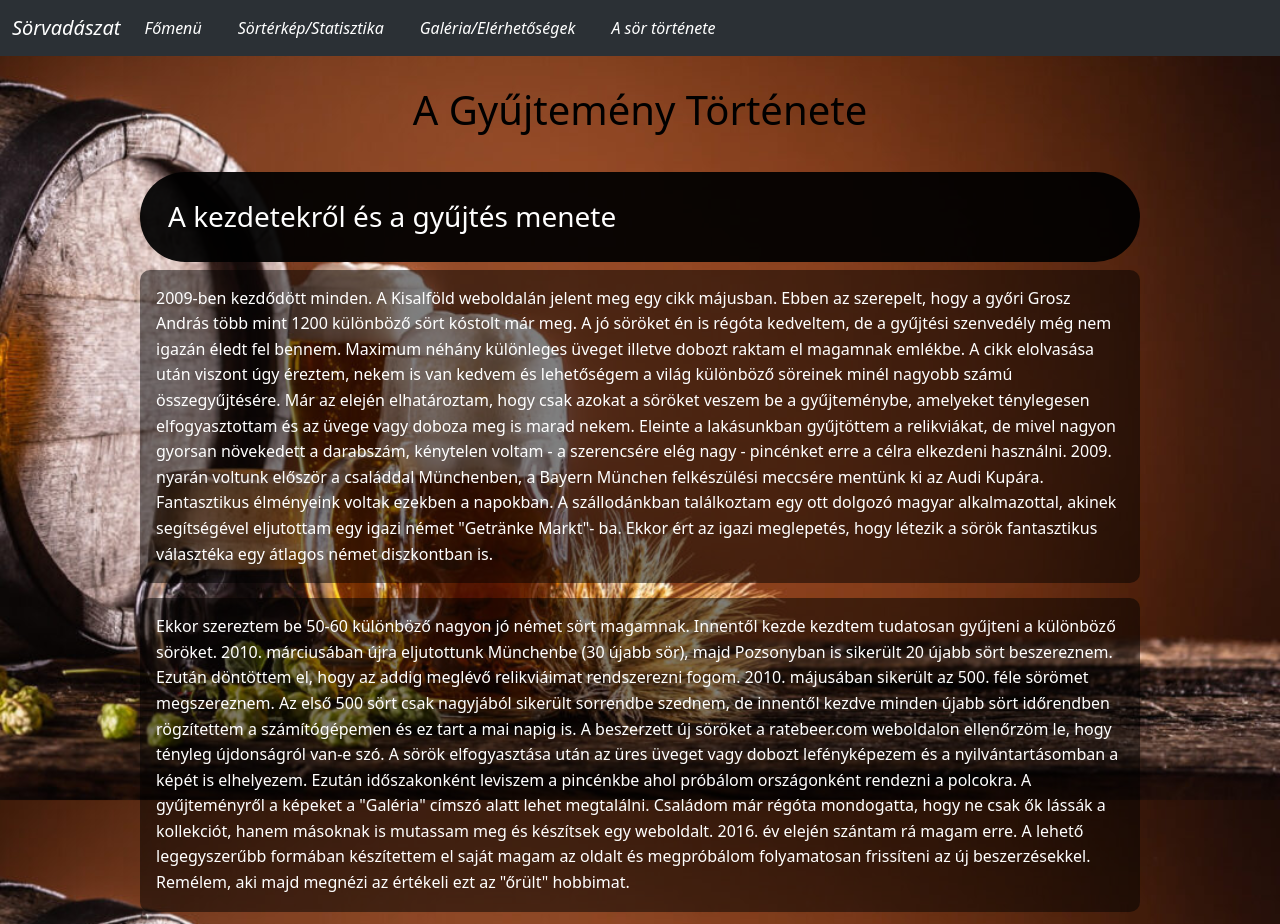
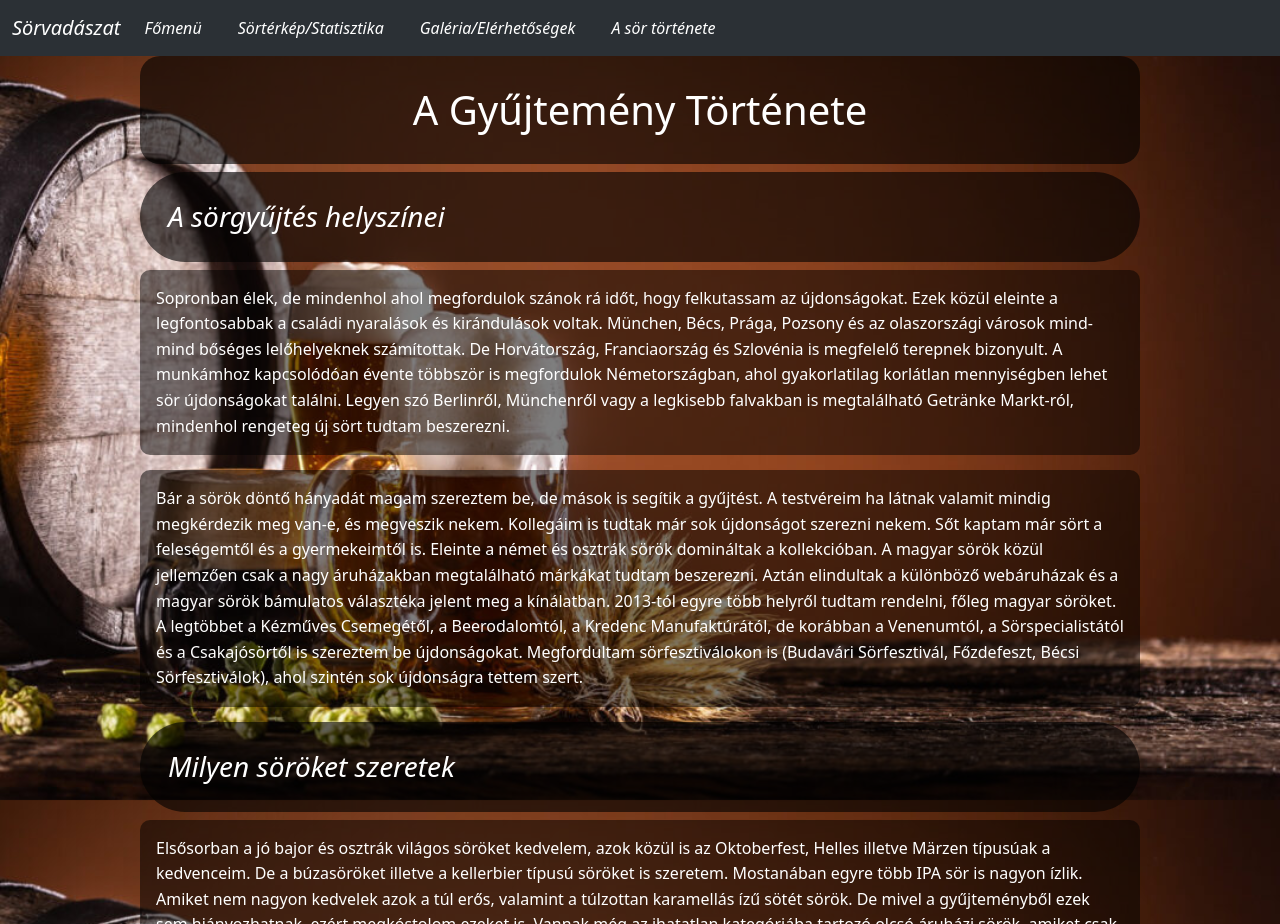
Before and after one commit to M-geri/ProjektmunkaWeboldal, a plain HTML site: page tortenet.html in a window 1280 px wide. Shown: the top 924 px of the page. Drawn offline with nearby package versions, Linux system fonts and the light colour scheme.

Commit message:
Project done

```diff
--- a/sortatterkep.css
+++ b/sortatterkep.css
@@ -1,3 +1,7 @@
+*{
+    color: white;
+}
+
  body {
             font-family: 'Arial', sans-serif;
             margin: 0;
@@ -42,6 +46,7 @@
             margin-top: 20px;
             border-radius: 8px;
             overflow: hidden;
+            color: white;
         }
 
         th, td {
--- a/style.css
+++ b/style.css
@@ -2,9 +2,11 @@
         color: white;
 }
 body{
-    background-image: url(images/Kezdő\ lap\ kep.jpg) ;
+    background-image: url(images/Kezdő\ lap\ kep.jpg);
     background-repeat: no-repeat;
+    background-attachment: fixed;
     background-size: cover;
+    background-position: center center;
 
 }
 h1{
@@ -13,6 +15,7 @@ h1{
     text-align: center;
     background-color: rgba(33, 37, 41, 0.5);
     height: 100px;
+    border-radius: 20px;
 
 }
 .logo{
@@ -21,18 +24,28 @@ h1{
 #karkep{
     height: 200px;
     width: 286px;
+    border-radius: 20px;
 }
 #kartya{
     height: 540px;
+    border-radius: 20px;
 }
 p{
     background-color: rgba(33, 37, 41, 0.5);
     padding: 10px;
+    border-radius: 20px;
 }
 h3{
     background-color: rgba(33, 37, 41, 0.5);
+    padding: 10px;
+    border-radius: 20px;
 }
 #meret{
     width: 350px;
     height: 300px;
 }
+.kapcs{
+    font-weight: bold;
+    background-color: rgba(33, 37, 41, 0.7);
+    font-size: 20px;
+}
--- a/tortenet.css
+++ b/tortenet.css
@@ -22,7 +22,7 @@ body {
 
 a {
     text-decoration: none;
-    color: #ffffff;
+    color: white;
 }
 
 
@@ -65,7 +65,7 @@ section {
 
 section h1 {
 
-    color: #000000;
+    color: white;
 }
 
 section p {
@@ -149,13 +149,17 @@ p {
 }
 h3,h2{
     padding: 1em;
-    background-color: rgba(0, 0, 0, 0.932);
+    background-color: rgba(0, 0, 0, 0.61);
     border-radius: 50px;
     line-height: 1.6;
+    font-style: italic;
 
 }
 h1{
     text-align: center;
     padding: 30px;
+    background-color: rgba(0, 0, 0, 0.61);
+    border-radius: 20px;
 
+    color: white;
 }
--- a/tortenet.html
+++ b/tortenet.html
@@ -46,39 +46,6 @@
         <section id="tortenet">
             <div class="container">
                 <h1>A Gyűjtemény Története</h1>
-                <h3>A kezdetekről és a gyűjtés menete</h3>
-                <p>
-                    2009-ben kezdődött minden. A Kisalföld weboldalán jelent meg egy cikk májusban. Ebben az szerepelt,
-                    hogy a győri Grosz András több mint 1200 különböző sört kóstolt már meg. A jó söröket én is régóta
-                    kedveltem, de a gyűjtési szenvedély még nem igazán éledt fel bennem. Maximum néhány különleges
-                    üveget illetve dobozt raktam el magamnak emlékbe. A cikk elolvasása után viszont úgy éreztem, nekem
-                    is van kedvem és lehetőségem a világ különböző söreinek minél nagyobb számú összegyűjtésére. Már az
-                    elején elhatároztam, hogy csak azokat a söröket veszem be a gyűjteménybe, amelyeket ténylegesen
-                    elfogyasztottam és az üvege vagy doboza meg is marad nekem. Eleinte a lakásunkban gyűjtöttem a
-                    relikviákat, de mivel nagyon gyorsan növekedett a darabszám, kénytelen voltam - a szerencsére elég
-                    nagy - pincénket erre a célra elkezdeni használni. 2009. nyarán voltunk először a családdal
-                    Münchenben, a Bayern München felkészülési meccsére mentünk ki az Audi Kupára. Fantasztikus
-                    élményeink voltak ezekben a napokban. A szállodánkban találkoztam egy ott dolgozó magyar
-                    alkalmazottal, akinek segítségével eljutottam egy igazi német "Getränke Markt"- ba. Ekkor ért az
-                    igazi meglepetés, hogy létezik a sörök fantasztikus választéka egy átlagos német diszkontban is.
-                </p>
-                <p>
-                    Ekkor szereztem be 50-60 különböző nagyon jó német sört magamnak. Innentől kezde kezdtem tudatosan
-                    gyűjteni a különböző söröket. 2010. márciusában újra eljutottunk Münchenbe (30 újabb sör), majd
-                    Pozsonyban is sikerült 20 újabb sört beszereznem. Ezután döntöttem el, hogy az addig meglévő
-                    relikviáimat rendszerezni fogom. 2010. májusában sikerült az 500. féle sörömet megszereznem. Az első
-                    500 sört csak nagyjából sikerült sorrendbe szednem, de innentől kezdve minden újabb sört időrendben
-                    rögzítettem a számítógépemen és ez tart a mai napig is. A beszerzett új söröket a ratebeer.com
-                    weboldalon ellenőrzöm le, hogy tényleg újdonságról van-e szó. A sörök elfogyasztása után az üres
-                    üveget vagy dobozt lefényképezem és a nyilvántartásomban a képét is elhelyezem. Ezután időszakonként
-                    leviszem a pincénkbe ahol próbálom országonként rendezni a polcokra. A gyűjteményről a képeket a
-                    "Galéria" címszó alatt lehet megtalálni. Családom már régóta mondogatta, hogy ne csak ők lássák a
-                    kollekciót, hanem másoknak is mutassam meg és készítsek egy weboldalt. 2016. év elején szántam rá
-                    magam erre. A lehető legegyszerűbb formában készítettem el saját magam az oldalt és megpróbálom
-                    folyamatosan frissíteni az új beszerzésekkel. Remélem, aki majd megnézi az értékeli ezt az "őrült"
-                    hobbimat.
-                </p>
-
                 <h3>A sörgyűjtés helyszínei</h3>
                 <p>
                     Sopronban élek, de mindenhol ahol megfordulok szánok rá időt, hogy felkutassam az újdonságokat. Ezek
```
Also changed, not shown: gal.html (+1 -1 lines), index.html (+1 -1 lines), sorstatterkep.html (+0 -2 lines).
